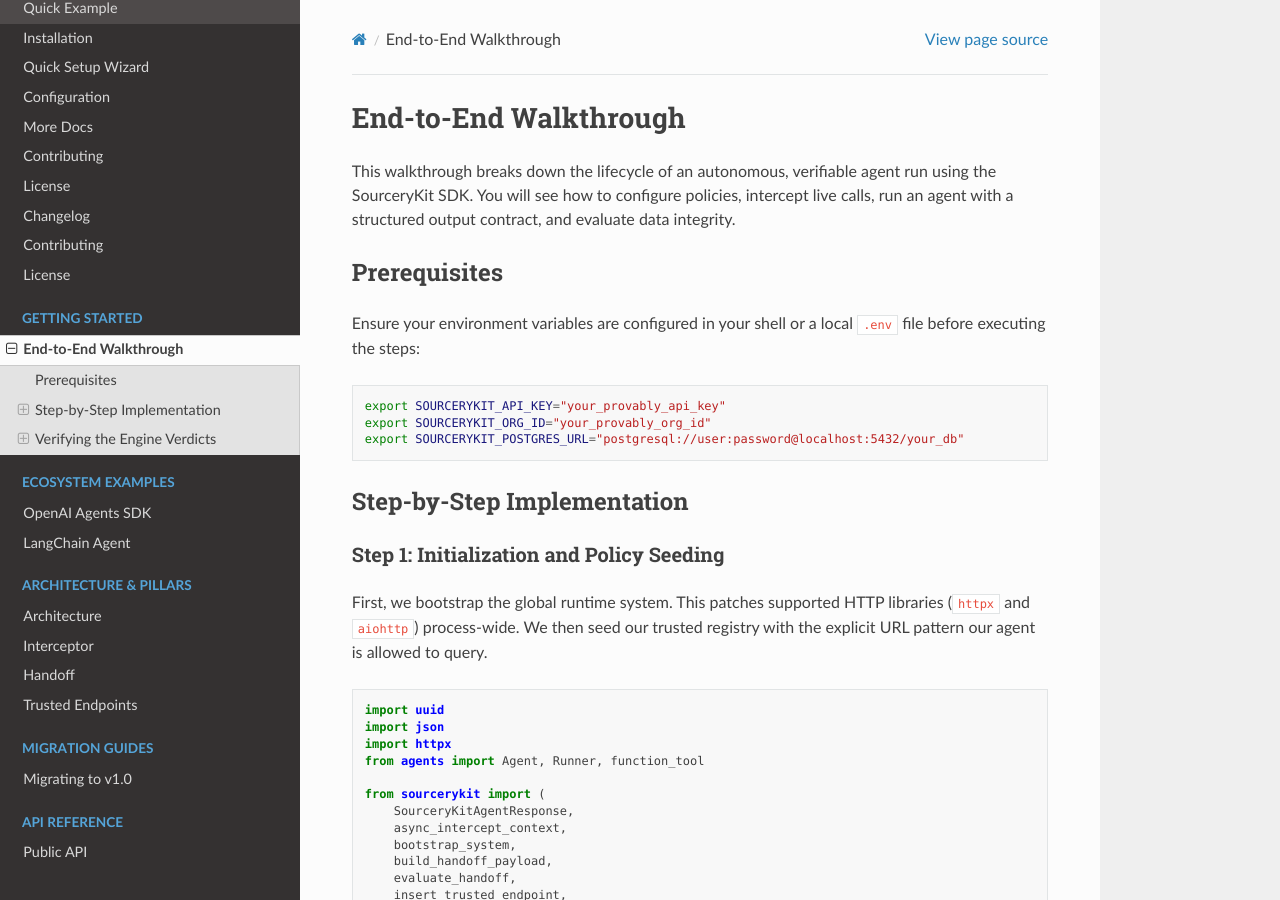
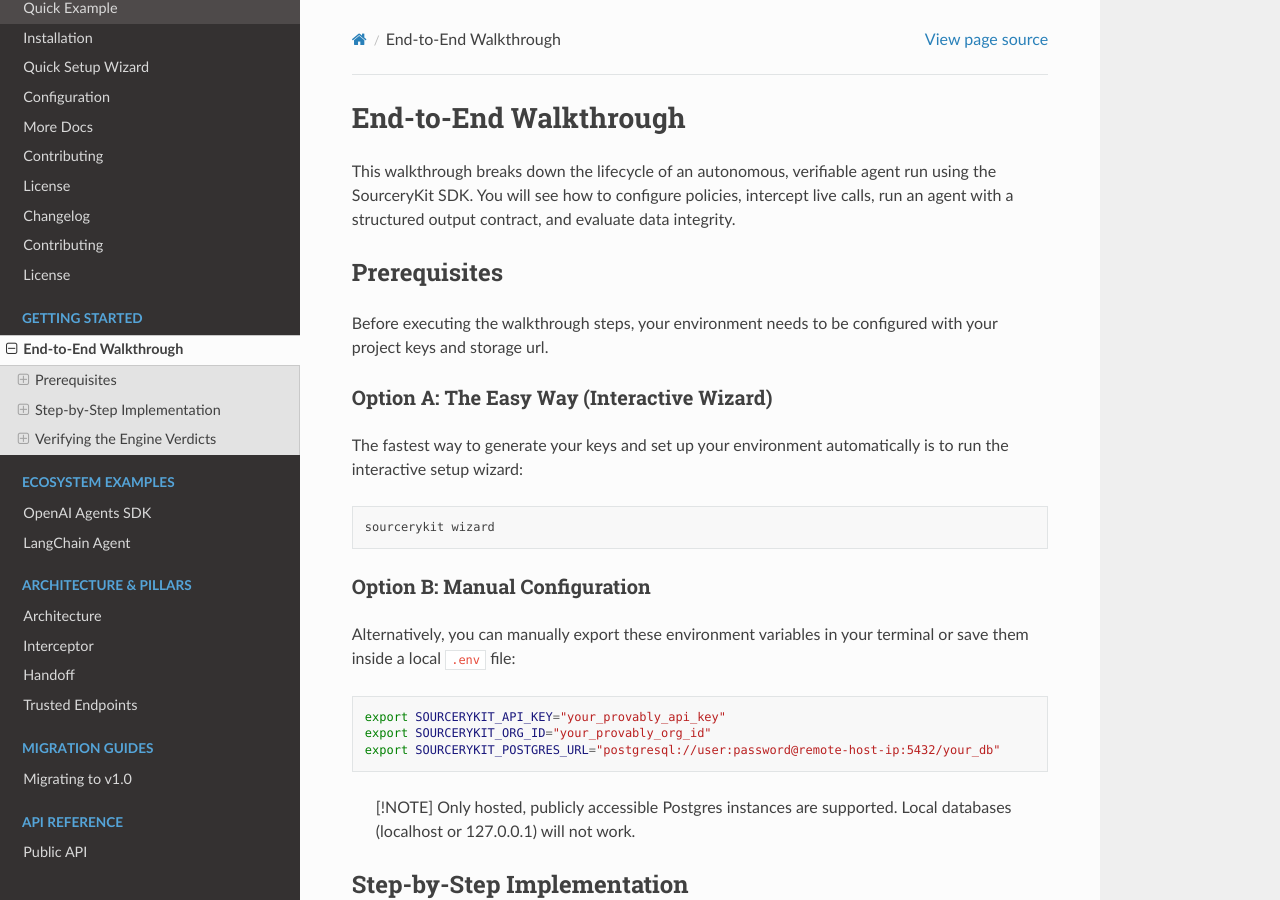
Before and after one commit to ProvablyAI/sourcerykit, a Sphinx documentation site: the page built from docs/example.md, in a window 1280 px wide and 900 px high. Built offline with Sphinx 7.4.7 and the Read the Docs theme 3.1.0, drawn with Linux system fonts in a browser that asks for light colours.

Commit message:
feat: update documentation to include interactive setup wizard for environment configuration

````diff
--- a/docs/example.md
+++ b/docs/example.md
@@ -2,13 +2,26 @@
 This walkthrough breaks down the lifecycle of an autonomous, verifiable agent run using the SourceryKit SDK. You will see how to configure policies, intercept live calls, run an agent with a structured output contract, and evaluate data integrity.
 
 ## Prerequisites
-Ensure your environment variables are configured in your shell or a local `.env` file before executing the steps:
+Before executing the walkthrough steps, your environment needs to be configured with your project keys and storage url.
+
+### Option A: The Easy Way (Interactive Wizard)
+The fastest way to generate your keys and set up your environment automatically is to run the interactive setup wizard:
+
+```bash
+sourcerykit wizard
+```
+
+### Option B: Manual Configuration
+Alternatively, you can manually export these environment variables in your terminal or save them inside a local `.env` file:
 
 ```bash
 export SOURCERYKIT_API_KEY="your_provably_api_key"
 export SOURCERYKIT_ORG_ID="your_provably_org_id"
-export SOURCERYKIT_POSTGRES_URL="postgresql://user:password@localhost:5432/your_db"
+export SOURCERYKIT_POSTGRES_URL="postgresql://user:password@remote-host-ip:5432/your_db"
 ```
+
+> [!NOTE]
+> Only hosted, publicly accessible Postgres instances are supported. Local databases (localhost or 127.0.0.1) will not work.
 
 ## Step-by-Step Implementation
 ### Step 1: Initialization and Policy Seeding
````
Also changed, not shown: examples/langchain_agent/README.md, examples/openai_agents/README.md.
